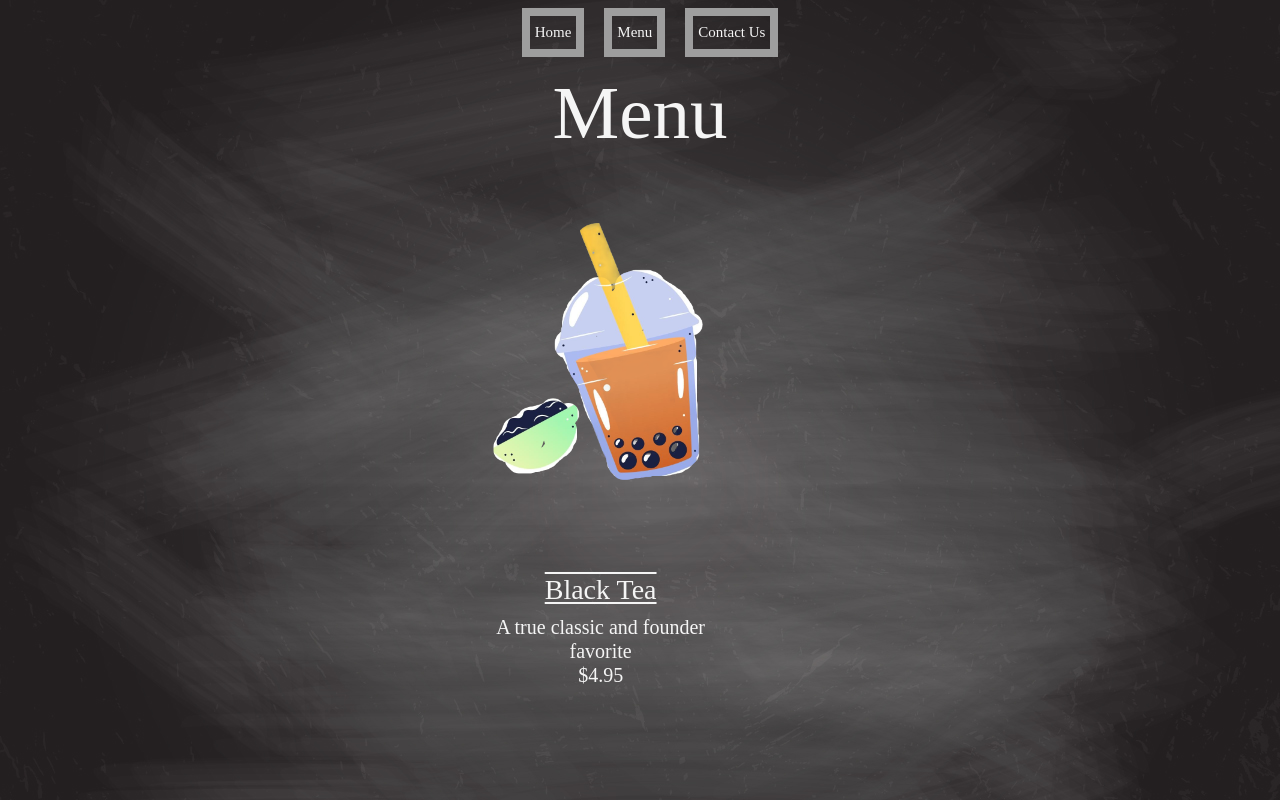
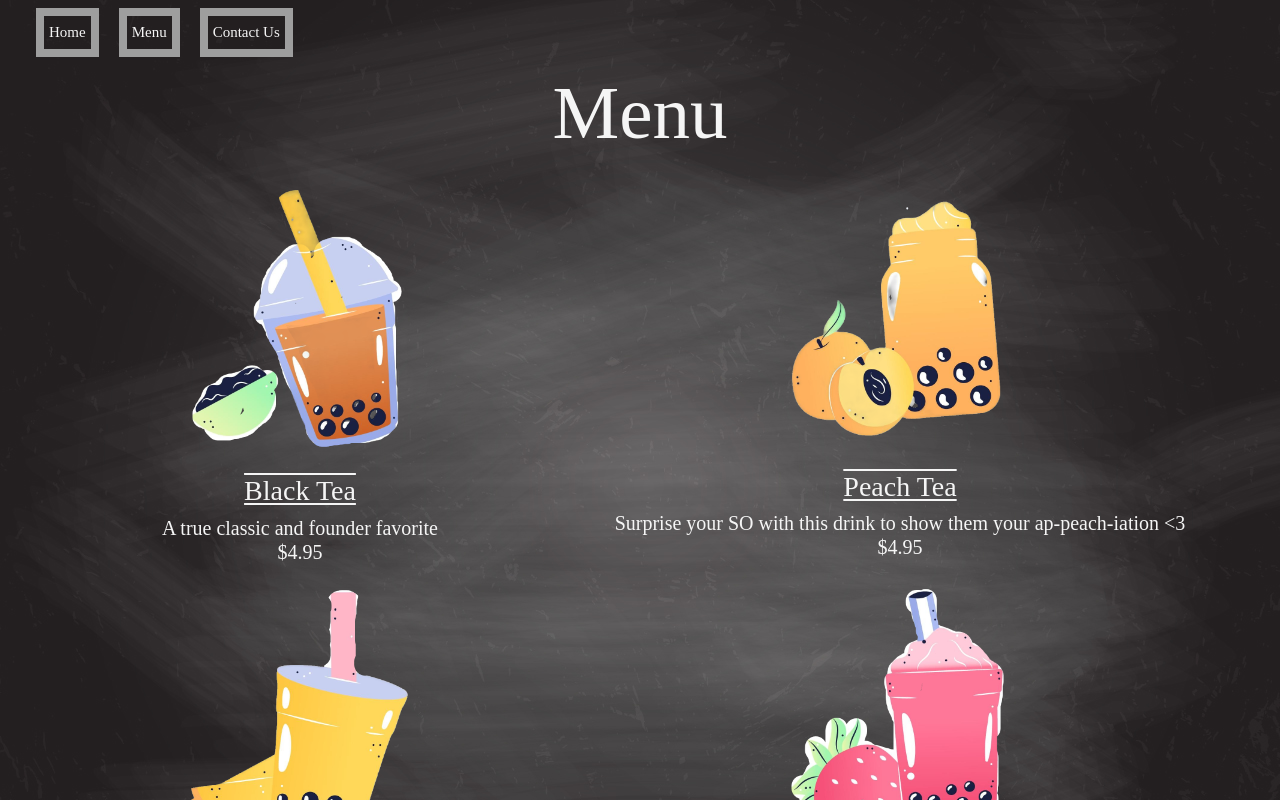
Before and after one commit to nsuguitan/odin-project-restaurantpage, a website built with webpack: page dist/index.html in a window 1280 px wide. Both pictures are taken after a click on the item "Menu". Shown: the top 800 px of the page. Built offline with nearby package versions, Linux system fonts and the light colour scheme; grey boxes are pictures that could not be loaded.

Commit message:
add all menu items

```diff
--- a/src/pages/menu.js
+++ b/src/pages/menu.js
@@ -18,6 +18,27 @@ const blackTeaName = 'Black Tea';
 const blackTeaDescription = 'A true classic and founder favorite';
 const blackTeaPrice = '$4.95';
 element.appendChild(addMenuItem(blackTeaImageURL,blackTeaName, blackTeaDescription, blackTeaPrice));
+
+//adding item2
+const peachTeaImageURL = '../src/images/peachtea.png';
+const peachTeaName = 'Peach Tea';
+const peachTeaDescription = "Surprise your SO with this drink to show them your ap-peach-iation <3";
+const peachTeaPrice = '$4.95';
+element.appendChild(addMenuItem(peachTeaImageURL,peachTeaName, peachTeaDescription, peachTeaPrice));
+
+//adding item3
+const mangoTeaImageURL = '../src/images/mangoTea.png';
+const mangoTeaName = 'Mango Tea';
+const mangoTeaDescription = "Sunshine in a cup, need I say more?";
+const mangoTeaPrice = '$4.95';
+element.appendChild(addMenuItem(mangoTeaImageURL,mangoTeaName, mangoTeaDescription, mangoTeaPrice));
+
+//adding item4
+const strawberryTeaImageURL = '../src/images/strawberrytea.png';
+const strawberryTeaName = 'Strawberry Tea';
+const strawberryTeaDescription = "Level up the strawberry milk of your childhood";
+const strawberryTeaPrice = '$4.95';
+element.appendChild(addMenuItem(strawberryTeaImageURL,strawberryTeaName, strawberryTeaDescription, strawberryTeaPrice));
 
 return element;
 }
--- a/src/style.css
+++ b/src/style.css
@@ -145,7 +145,7 @@ p{
   }
 
   .grid2x2 {
-    min-height: 100%;
+    min-height: 90%;
     display: flex;
     flex-wrap: wrap;
     flex-direction: row;
```
Also changed, not shown: dist/main.bundle.js, src/images/peachtea.png (renamed from src/images/thaitea.png).
